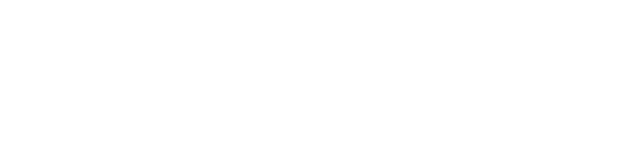
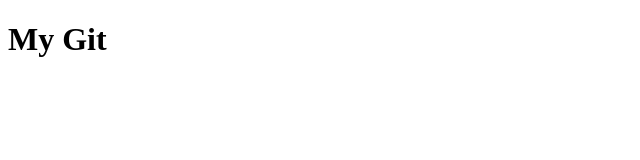
Before and after one commit to RamisaBinteAzad/my-second-repo, a plain HTML site: page index.html in a window 1280 px wide. Shown: the whole page, without its empty margins (0-640 px from the left). Drawn offline with Linux system fonts and the light colour scheme.

Commit message:
added header

```diff
--- a/index.html
+++ b/index.html
@@ -7,6 +7,6 @@
     <title>Sec Repo</title>
 </head>
 <body>
-
+    <h1>My Git</h1>
 </body>
 </html>
```
